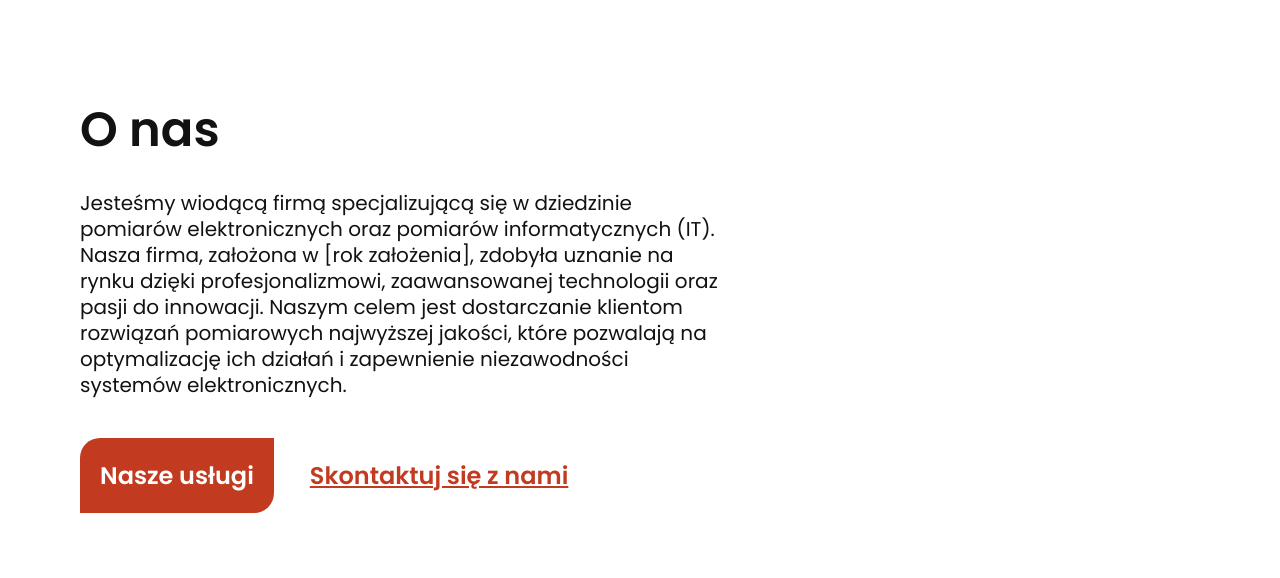
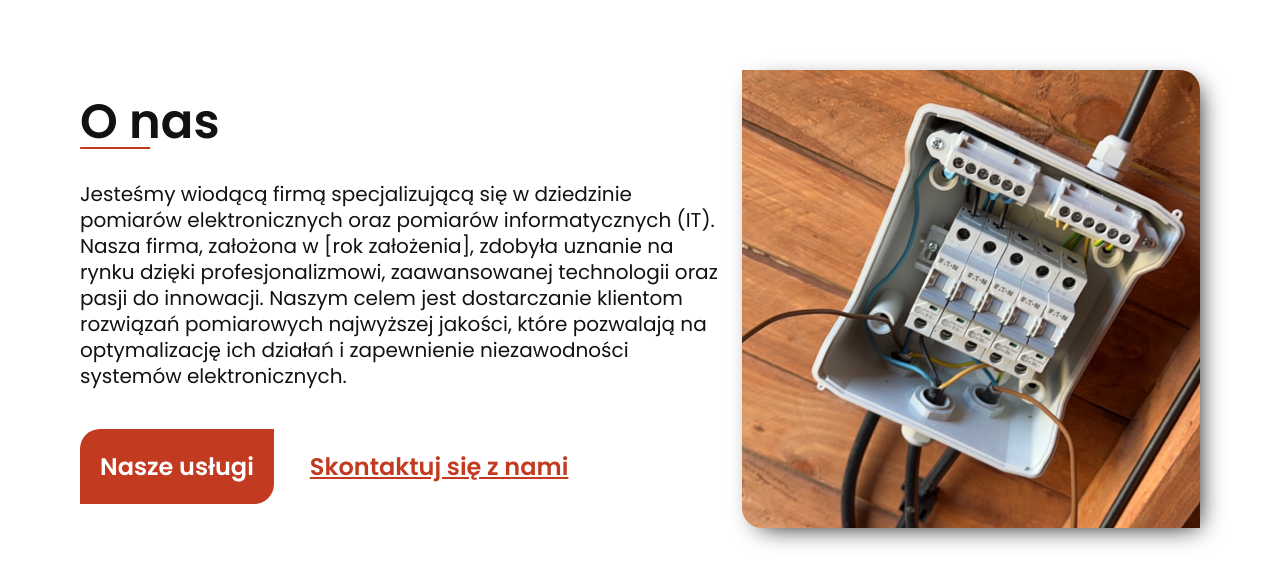
Before and after one commit to KamilJustynski/Elektroservis-Amper, a React (Create React App) app: page / in a window 1280 px wide. Shown: the part 792-1370 px from the top of the page. Built offline with nearby package versions, Linux system fonts and the light colour scheme.

Commit message:
adding image and animation for the sectionOne component

```diff
--- a/src/components/SectionOne/index.js
+++ b/src/components/SectionOne/index.js
@@ -7,7 +7,9 @@ import {
   Services,
   Contact,
   ImageWrapper,
+  Image,
 } from "./styled";
+import Picture from "./image.png";
 
 export const SectionOne = () => (
   <Container>
@@ -27,10 +29,14 @@ export const SectionOne = () => (
         <br /> systemów elektronicznych.
       </Description>
       <ServicesAndContact>
-        <Services>Nasze usługi</Services>
+        <Services>
+          <span>Nasze usługi</span>
+        </Services>
         <Contact>Skontaktuj się z nami</Contact>
       </ServicesAndContact>
     </DescriptionWrapper>
-    <ImageWrapper></ImageWrapper>
+    <ImageWrapper>
+      <Image src={Picture} alt="electrical box" />
+    </ImageWrapper>
   </Container>
 );
--- a/src/components/SectionOne/styled.js
+++ b/src/components/SectionOne/styled.js
@@ -19,6 +19,21 @@ export const Title = styled.h1`
   color: ${({ theme }) => theme.colors.black};
   font-size: 48px;
   font-weight: 600;
+  position: relative;
+  display: inline-block;
+  width: fit-content;
+  margin-top: 0;
+
+  &::after {
+    content: "";
+    position: absolute;
+    bottom: 0;
+    left: 25%;
+    width: 50%;
+    height: 2px;
+    background-color: ${({ theme }) => theme.colors.orange};
+    transform: translateX(-50%);
+  }
 `;
 
 export const Description = styled.article`
@@ -42,6 +57,34 @@ export const Services = styled.button`
   font-size: 24px;
   font-weight: 600;
   border: none;
+  cursor: pointer;
+  position: relative;
+  overflow: hidden;
+  transition: background 0.3s ease;
+
+  span {
+    position: relative;
+    z-index: 1;
+  }
+
+  &::before {
+    content: "";
+    position: absolute;
+    color: ${({ theme }) => theme.colors.white};
+    top: 0;
+    left: 0;
+    width: 0;
+    height: 100%;
+    background-color: ${({ theme }) => theme.colors.burntUmber};
+    transition: width 0.5s ease, background 0.3s ease;
+    z-index: 0;
+  }
+
+  &:hover::before {
+    width: 100%;
+    color: ${({ theme }) => theme.colors.white};
+    background-color: ${({ theme }) => theme.colors.burntUmber};
+  }
 `;
 
 export const Contact = styled.p`
@@ -49,6 +92,23 @@ export const Contact = styled.p`
   font-size: 24px;
   font-weight: 600;
   text-decoration-line: underline;
+  cursor: pointer;
+
+  &:hover {
+    color: ${({ theme }) => theme.colors.burntUmber};
+    transition: 0.3s;
+  }
 `;
 
-export const ImageWrapper = styled.div``;
+export const ImageWrapper = styled.div`
+  display: flex;
+  align-items: center;
+  justify-content: center;
+`;
+
+export const Image = styled.img`
+  width: 458px;
+  height: auto;
+  border-radius: 0px 20px;
+  box-shadow: 7px 7px 26px -9px #000000;
+`;
```
Also changed, not shown: src/components/SectionOne/image.png (added).
